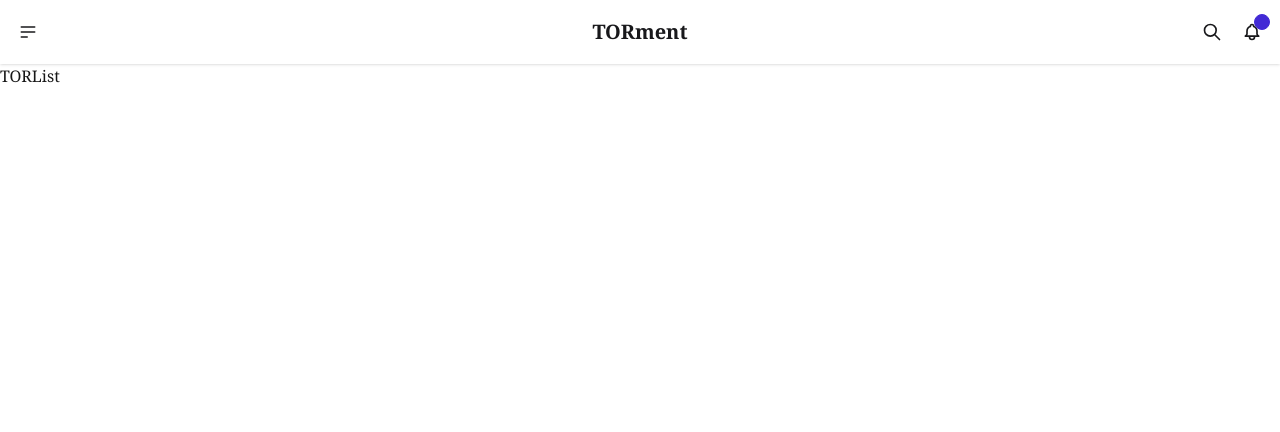
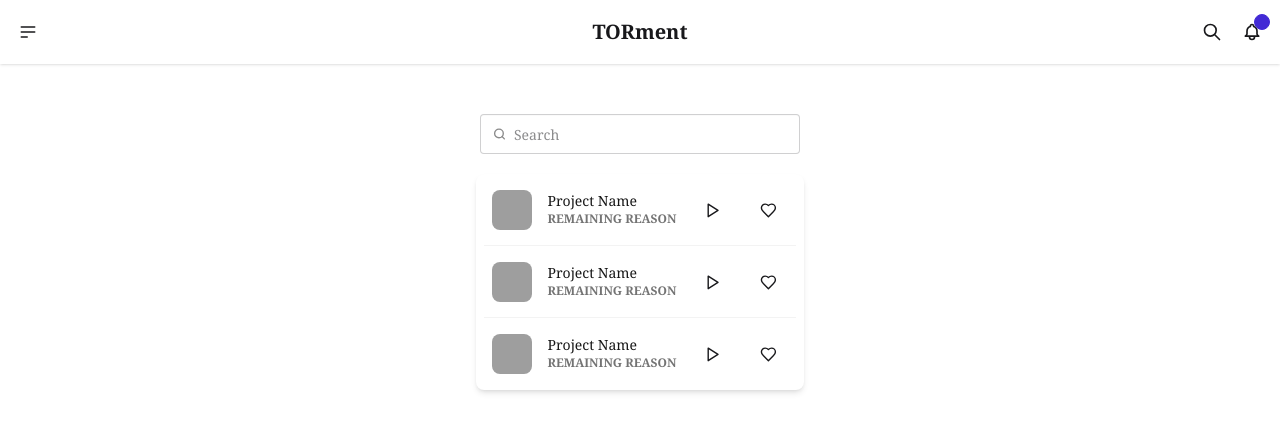
Before and after one commit to TORmax-KU/TORmax-Frontend, a Next.js app: page /tor-list in a window 1280 px wide. Shown: the top 432 px of the page. Built offline with nearby package versions, Linux system fonts and the light colour scheme; grey boxes are pictures that could not be loaded.

Commit message:
Rename, Refactor, and Simple placeholder for TOR list Page

```diff
--- a/app/page.tsx
+++ b/app/page.tsx
@@ -1,4 +1,4 @@
-import HomeProjectListingsTabs from "@/component/HomePage/ProjectRecommendation/HomeProjectListingsTabs";
+import ProjectListingsTabs from "@/component/HomePage/ProjectRecommendation/ProjectListingsTabs";
 import HomeSearch from "@/component/HomePage/HomeSearch";
 import TrackingProjects from "@/component/HomePage/TrackingProjects";
 import Image from "next/image";
@@ -13,7 +13,7 @@ export default function Home() {
         justifyContent: 'center'
       }}>
       <TrackingProjects />
-      <HomeProjectListingsTabs />
+      <ProjectListingsTabs />
       </div>
     </div>
   );
--- a/app/tor-list/page.tsx
+++ b/app/tor-list/page.tsx
@@ -1,7 +1,17 @@
+import ProjectListing from "@/component/ProjectListings/ProjectListing";
+import SearchInput from "@/component/Searchbar/SearchInput";
+
 export default function TORList() {
     return (
-        <div>
-            TORList
+        <div style={{
+            display: 'flex',
+            flexDirection: 'column',
+            alignItems: 'center',
+            gap: 20,
+            paddingTop: 50
+        }}>
+            <SearchInput/>
+            <ProjectListing/>
         </div>
     )
 }
--- a/component/HomePage/ProjectRecommendation/HomeProjectListing.tsx
+++ /dev/null
@@ -1,12 +0,0 @@
-import HomeProjectListingItem from "./HomeProjectListingItem";
-
-export default function HomeProjectListing() {
-    // accept TOR query list
-    return (
-        <ul className="list bg-base-100 rounded-box shadow-md">
-            <HomeProjectListingItem/>
-            <HomeProjectListingItem/>
-            <HomeProjectListingItem/>
-        </ul>
-    )
-}
--- a/component/HomePage/ProjectRecommendation/HomeProjectListingsTabs.tsx
+++ /dev/null
@@ -1,29 +0,0 @@
-import HomeProjectListing from "./HomeProjectListing";
-import HomeProjectListingTabItem from "./HomeProjectListingsTabItem";
-
-export default function HomeProjectListingsTabs() {
-    return (
-        <div style={{
-            width: '35%',
-            padding: 15,
-            paddingLeft: 25
-        }}>
-
-            <div className="overflow-x-auto w-full">
-  <div className="tabs-lift tabs min-w-max">
-
-                <HomeProjectListingTabItem defaultChecked
-                    label="Latest">
-                    <HomeProjectListing/>
-                </HomeProjectListingTabItem>
-                <HomeProjectListingTabItem label="Your interests">
-                    <HomeProjectListing/>
-                </HomeProjectListingTabItem>
-                <HomeProjectListingTabItem label="Employer you know">
-                    <HomeProjectListing/>
-                </HomeProjectListingTabItem>
-            </div>
-            </div>
-        </div>
-    )
-}
--- a/component/HomePage/ProjectRecommendation/HomeProjectListingsTabItem.tsx
+++ b/component/HomePage/ProjectRecommendation/ProjectListingsTabItem.tsx
@@ -1,17 +1,17 @@
 import React from "react";
 
-interface HomeProjectListingItemProps {
+interface ProjectListingItemProps {
     label: string
     defaultChecked?: boolean
     children: React.ReactNode
 }
 
-export default function HomeProjectListingTabItem({
+export default function ProjectListingTabItem({
     label,
     defaultChecked=false,
     children
 }
-    : HomeProjectListingItemProps) {
+    : ProjectListingItemProps) {
     return (
         <React.Fragment>
             <input type="radio" name="my_tabs_2" className="tab" aria-label={label} defaultChecked={defaultChecked} style={{
--- /dev/null
+++ b/component/HomePage/ProjectRecommendation/ProjectListingsTabs.tsx
@@ -0,0 +1,29 @@
+import ProjectListing from "../../ProjectListings/ProjectListing";
+import ProjectListingTabItem from "./ProjectListingsTabItem";
+
+export default function ProjectListingsTabs() {
+    return (
+        <div style={{
+            width: '35%',
+            padding: 15,
+            paddingLeft: 25
+        }}>
+
+            <div className="overflow-x-auto w-full">
+  <div className="tabs-lift tabs min-w-max">
+
+                <ProjectListingTabItem defaultChecked
+                    label="Latest">
+                    <ProjectListing/>
+                </ProjectListingTabItem>
+                <ProjectListingTabItem label="Your interests">
+                    <ProjectListing/>
+                </ProjectListingTabItem>
+                <ProjectListingTabItem label="Employer you know">
+                    <ProjectListing/>
+                </ProjectListingTabItem>
+            </div>
+            </div>
+        </div>
+    )
+}
--- /dev/null
+++ b/component/ProjectListings/ProjectListing.tsx
@@ -0,0 +1,12 @@
+import ProjectListingItem from "./ProjectListingItem";
+
+export default function ProjectListing() {
+    // accept TOR query list
+    return (
+        <ul className="list bg-base-100 rounded-box shadow-md">
+            <ProjectListingItem/>
+            <ProjectListingItem/>
+            <ProjectListingItem/>
+        </ul>
+    )
+}
--- a/component/HomePage/ProjectRecommendation/HomeProjectListingItem.tsx
+++ b/component/ProjectListings/ProjectListingItem.tsx
@@ -1,4 +1,4 @@
-export default function HomeProjectListingItem() {
+export default function ProjectListingItem() {
     // accept TOR obj
     return (
         <li className="list-row">
```
